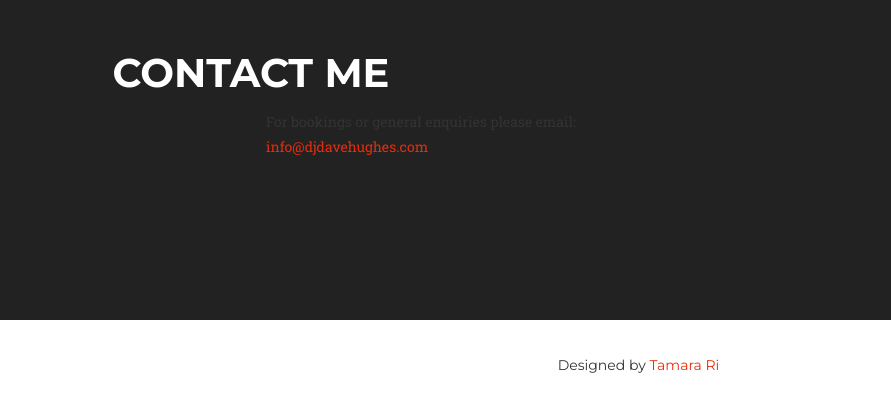
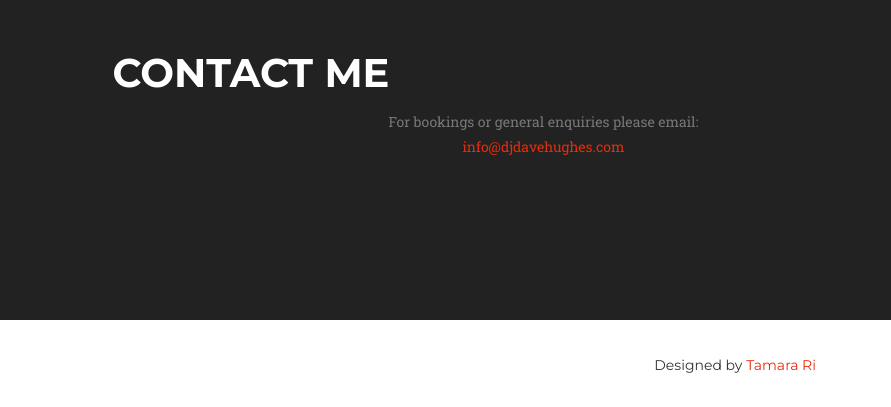
Before and after one commit to tamara4dave/website, a website: page index.html in a window 1280 px wide. Shown: the part 3720-4127 px from the top of the page, 389-1280 px from the left. Drawn offline with nearby package versions, Linux system fonts and the light colour scheme; a web font is replaced by a local one.

Commit message:
alignment footer

```diff
--- a/index.html
+++ b/index.html
@@ -280,7 +280,7 @@
                     </a>
                   </p>
               </div>
-              <div class="col-sm-6">
+              <div class="col-sm-6 section-subheading text-muted text-center">
                 <p>For bookings or general enquiries please email:<a href="mailto:info@djdavehughes.com" title="mail"><br> info@djdavehughes.com</a></p>
               </div>
             </div>
@@ -298,7 +298,7 @@
                     <ul class="list-inline social-buttons">
                     </ul>
                 </div>
-                <div class="col-md-4">
+                <div class="col-md-4 text-right">
                     <ul class="list-inline quicklinks">
                         <li>Designed by <a href="http://www.tamarari.com" target="_blank">Tamara Ri</a>
                     </ul>
```
